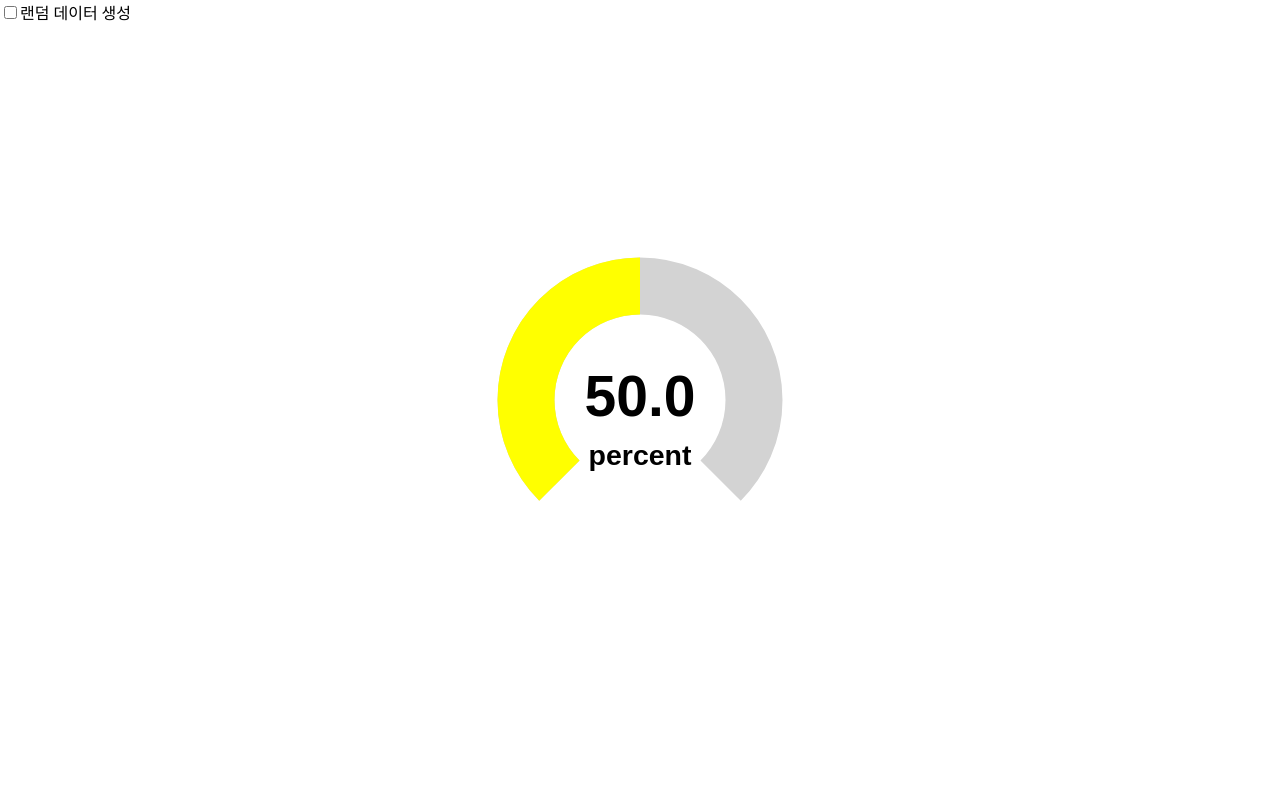
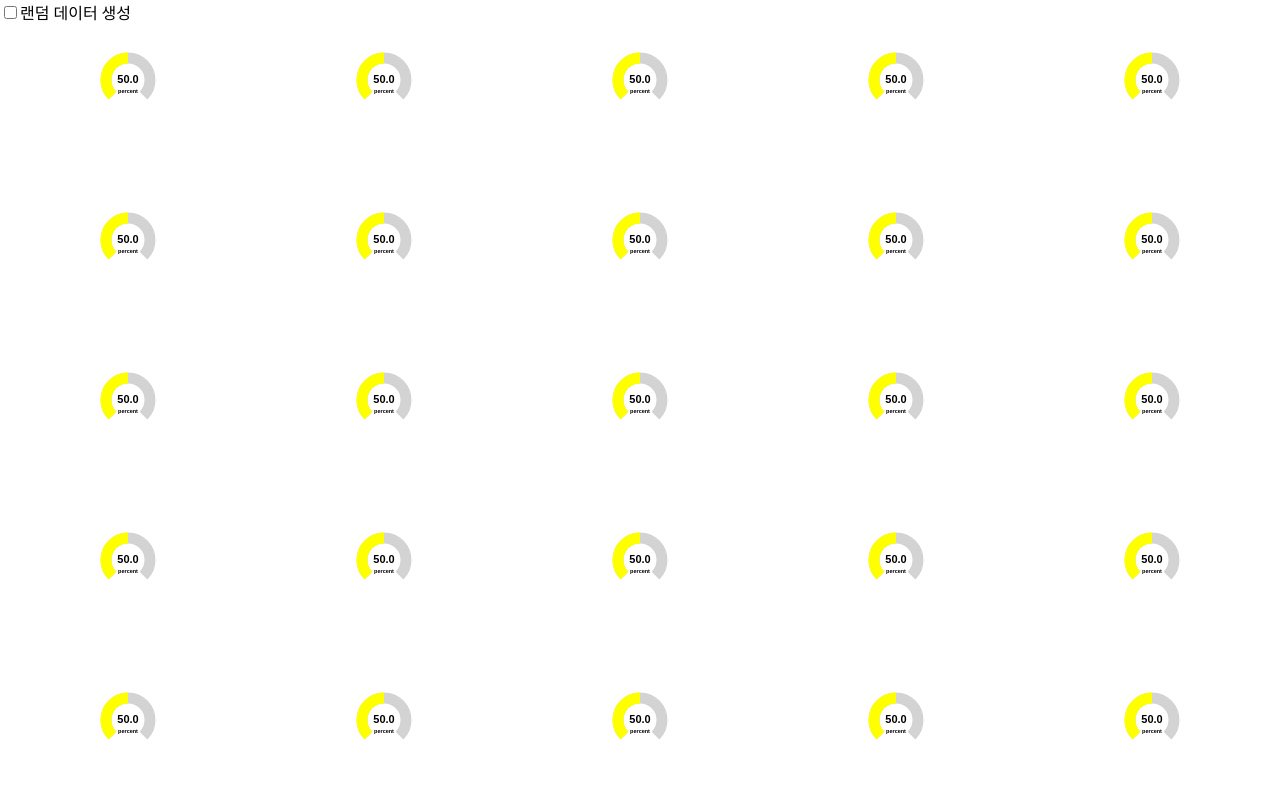
Before and after one commit to sej-dev/onboard_week5, a plain HTML site: page index.html in a window 1280 px wide. Shown: the top 804 px of the page. Drawn offline with Linux system fonts and the light colour scheme.

Commit message:
Chore: 뷰포트에 여러 차트 담기도록 변경

```diff
--- a/index.css
+++ b/index.css
@@ -4,6 +4,13 @@ body{
 #app{
     width: 100vw;
     height: 100vh;
+
+    display: flex;
+    flex-wrap: wrap;
+}
+#app .cell{
+    width: 20%;
+    height: 20%;
 }
 .simulate{
     position: absolute;
--- a/index.js
+++ b/index.js
@@ -4,8 +4,13 @@ import RandomCheckbox from "./src/RandomCheckbox.js";
 window.addEventListener('DOMContentLoaded', () => {
     const guages = [];
     const $app = document.querySelector("#app");
-    for (let i = 0; i < 20; i++) {
-        guages.push( new Guage({ $parent: $app }) );
+    for (let i = 0; i < 25; i++) {
+
+        const $div = document.createElement('div');
+        $div.className = 'cell';
+        $app.appendChild($div);
+
+        guages.push( new Guage({ $parent: $div }) );
     }
 
     const randomCheckbox = new RandomCheckbox({
--- a/src/Guage.js
+++ b/src/Guage.js
@@ -24,6 +24,13 @@ class Guage{
             center: null,
             radius: null,
 
+            degree: {
+                START: 45,
+                MID: 270,
+                END: 135,
+                TOTAL: 360 - (135 - 45),
+                ROATED: 45,
+            },
             radian: {
                 START: null,
                 END: null,
@@ -32,13 +39,6 @@ class Guage{
                 mid: null,
                 target: null,
             },
-            degree: {
-                START: 45,
-                MID: 270,
-                END: 135,
-                TOTAL: 360 - (135 - 45),
-                ROATED: 45,
-            }
         };
 
         // requestAnimationFrame에서 사용되는 field
@@ -54,8 +54,8 @@ class Guage{
         this.initChart();
         this.setChartRadian();
 
-        //window.addEventListener('resize', throttle(this.onResize, 50));
-        window.addEventListener('resize', this.onResize);
+        window.addEventListener('resize', throttle(this.onResize, 50));
+        //window.addEventListener('resize', this.onResize);
 
         this.render();
     }
@@ -142,7 +142,7 @@ class Guage{
 
         // 1초가 지나면 새로운 radian 생성
         if(timeDiff >= 1000){
-            // -20 <= x < 20 의 radian
+            // -30 <= x < 30 의 radian
             this.raf.radianDiff = Angle.getRandianFromDegree((Math.random() - 0.5) * 60);
             this.raf.timestamp = timestamp;
 
@@ -171,7 +171,7 @@ class Guage{
             // 0.01 radian 이상일 때
             else{
                 // 부드러운 움직임을 위해 각 frame마다 간격 조절
-                const move = Math.abs((500 - timeDiff) / 1000) * this.raf.radianDiff;
+                const move = Math.abs((timeDiff - 650) / 1000) * this.raf.radianDiff;
                 this.chart.radian.mid += move;
                 this.raf.radianDiff -= move;
             }
```
